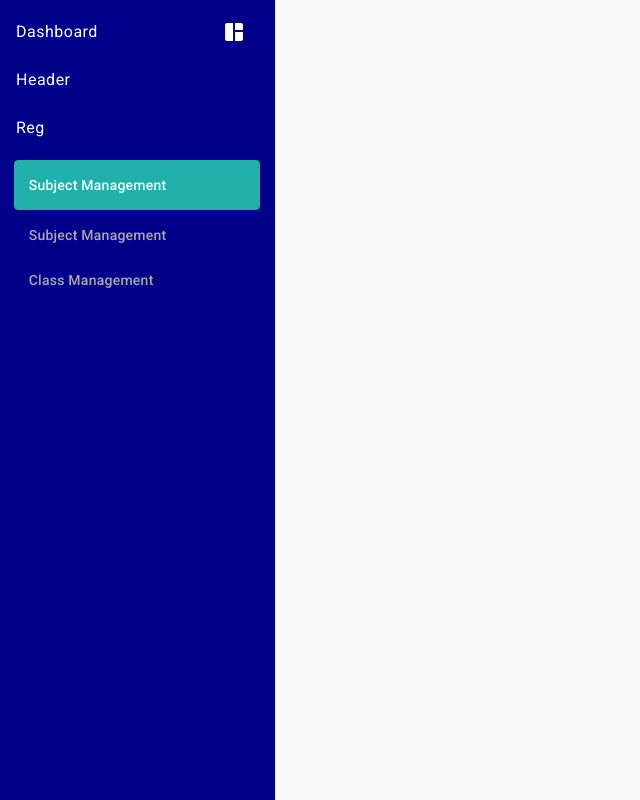
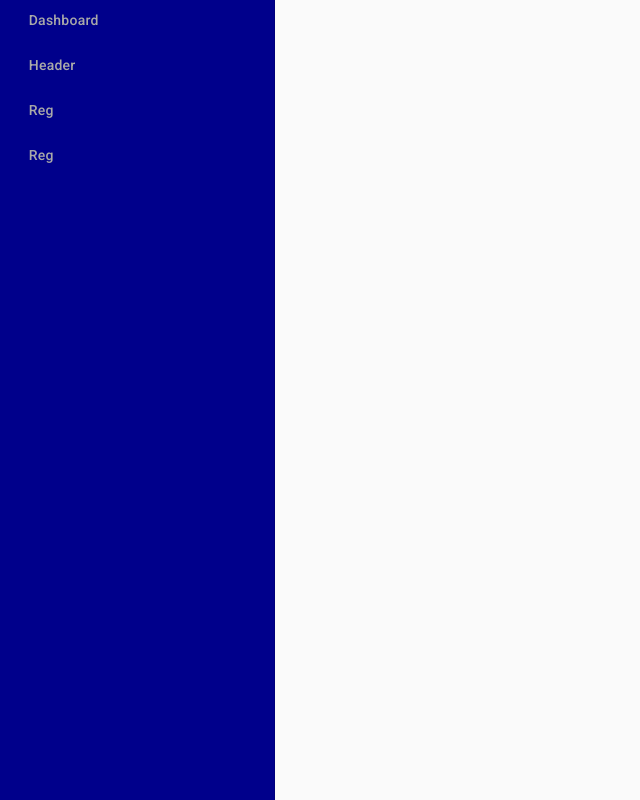
Before and after one commit to codingPentagon/ZoneEd, an Angular app in the folder frontend/: page / in a window 1280 px wide. Shown: the whole page, without its empty margins (0-640 px from the left). Built offline with nearby package versions, Linux system fonts and the light colour scheme.

Commit message:
cleaned up html and set child entries in ts

```diff
--- a/frontend/src/app/shared/nav/nav.component.html
+++ b/frontend/src/app/shared/nav/nav.component.html
@@ -1,52 +1,24 @@
 <router-outlet></router-outlet>
 <mat-sidenav-container>
   <mat-sidenav opened disableClose mode="side">
-    <mat-nav-list>
-      <mat-list-item *ngFor="let link of links" [routerLink]="link.path">
-        <a matListItemTitle>{{link.value}}</a>
-        <button matListItemMeta mat-icon-button>
-          <mat-icon>{{link.icon}}</mat-icon>
-        </button>
-      </mat-list-item>
-    </mat-nav-list>
-
     <mat-accordion>
-      <mat-expansion-panel hideToggle class="no-expand" expanded>
+      <mat-expansion-panel *ngFor="let link of links">
         <mat-expansion-panel-header>
-          Subject Management
-        </mat-expansion-panel-header>
-      </mat-expansion-panel>
-      <mat-expansion-panel >
-        <mat-expansion-panel-header >
-          Subject Management
+          {{link.value}}
         </mat-expansion-panel-header>
 
           <mat-accordion>
-            <mat-expansion-panel hideToggle class="no-expand sub-nav" expanded>
+            <mat-expansion-panel class="no-expand sub-nav" expanded>
               <mat-expansion-panel-header >
                 Subject Management
               </mat-expansion-panel-header>
             </mat-expansion-panel>
-            <mat-expansion-panel hideToggle class="no-expand sub-nav">
+            <mat-expansion-panel class="no-expand sub-nav">
               <mat-expansion-panel-header>
                 Subject Management
               </mat-expansion-panel-header>
             </mat-expansion-panel>
           </mat-accordion>
-
-      </mat-expansion-panel>
-      <mat-expansion-panel>
-        <mat-expansion-panel-header>
-          Class Management
-        </mat-expansion-panel-header>
-        <mat-nav-list>
-          <mat-list-item *ngFor="let link of links" [routerLink]="link.path">
-            <a matListItemTitle>{{link.value}}</a>
-            <button matListItemMeta mat-icon-button>
-              <mat-icon>{{link.icon}}</mat-icon>
-            </button>
-          </mat-list-item>
-        </mat-nav-list>
       </mat-expansion-panel>
     </mat-accordion>
   </mat-sidenav>
--- a/frontend/src/app/shared/nav/nav.component.ts
+++ b/frontend/src/app/shared/nav/nav.component.ts
@@ -8,8 +8,15 @@ import {Component, Input} from '@angular/core';
 export class NavComponent {
 
   @Input() links: any[] = [
-    {value:'Dashboard',icon:'space_dashboard',path:'/home'},
-    {value:'Header',icon:'header',path:'header'},
-    {value:'Reg',icon:'register',path:'/studentreg'},
+    {value:'Dashboard',icon:'space_dashboard',path:'/home',children: null},
+    {value:'Header',icon:'header',path:'header',children: null},
+    {value:'Reg',icon:'register',path:'/studentreg',children: null},
+    {value:'Reg',icon:'register',path:'/studentreg',children:[
+        {value:'Reg',icon:'register',path:'/studentreg'},
+        {value:'Reg',icon:'register',path:'/studentreg'},
+        {value:'Reg',icon:'register',path:'/studentreg'}
+      ]
+    },
   ];
+
 }
```
